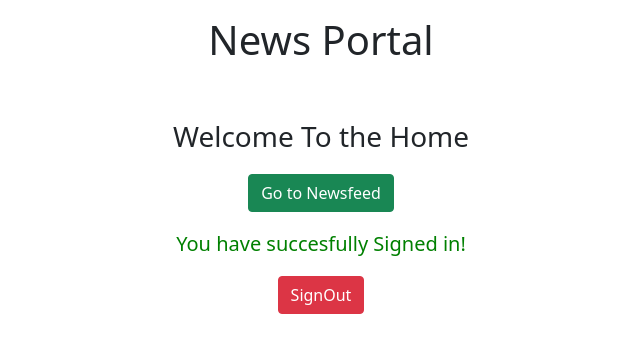
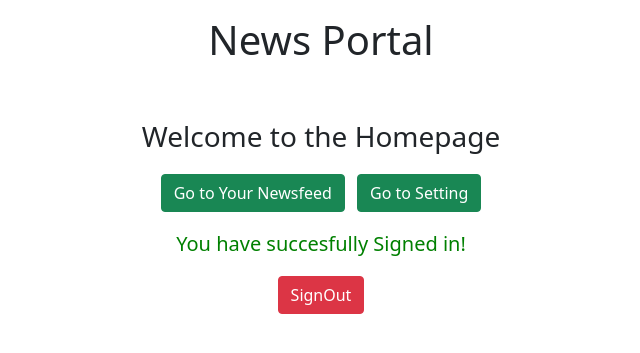
Before and after one commit to jamilcse13/NewsfeedPortal, a Django app: page / in a window 1280 px wide. Shown: the top 353 px of the page, without its empty margins (319-959 px from the left). Run offline with Django 3.2, Linux system fonts and the light colour scheme; a user stored in the database is signed in.

Commit message:
decorated pages and buttons

```diff
--- a/templates/home.html
+++ b/templates/home.html
@@ -24,10 +24,11 @@
         <div class="card-body text-center">
             {% if user.is_authenticated %}
             <p>
-                <h3>Welcome To the Home</h3>
+                <h3>Welcome to the Homepage</h3>
             </p>
             <p>
-                <a class="btn btn-success m-1" href="news/user-news">Go to Newsfeed</a>
+                <a class="btn btn-success m-1" href="news/user-news">Go to Your Newsfeed</a>
+                <a class="btn btn-success m-1" href="settings">Go to Setting</a>
             </p>
             <p>
                 <h5 style="color: green;">You have succesfully Signed in!</h5>
@@ -37,6 +38,7 @@
             </p>
 
             {% else %}
+            <a class="btn btn-danger m-1" href="news">Go to Newsfeed</a>
             <a class="btn btn-primary m-1" href="/signup"> SignUp</a>
             <a class="btn btn-success m-1" href="{% url 'signin' %}"> SignIn</a>
 
--- a/templates/user/news.html
+++ b/templates/user/news.html
@@ -13,9 +13,11 @@
         </div>
         <div class="card-body">
             {% if user.is_authenticated %}
+            <a class="btn btn-success m-1" href="/">Go to Homepage</a>
             <a class="btn btn-danger m-1" href="/signout"> SignOut</a>
 
             {% else %}
+            <a class="btn btn-danger m-1" href="/">Go to Homepage</a>
             <a class="btn btn-primary m-1" href="/signup"> SignUp</a>
             <a class="btn btn-success m-1" href="{% url 'signin' %}"> SignIn</a>
 
--- a/templates/user/settings.html
+++ b/templates/user/settings.html
@@ -1,5 +1,10 @@
+{% extends 'main.html' %}
+
+{% block mainblock %}
 <form action="/settings" method="POST">
     {% csrf_token %}
     {{ form.as_p }}
     <input type="submit" value="Submit">
 </form>
+<p><a class="btn btn-success m-1" href="/">Go to Homepage</a></p>
+{% endblock %}
```
Also changed, not shown: db.sqlite3.
